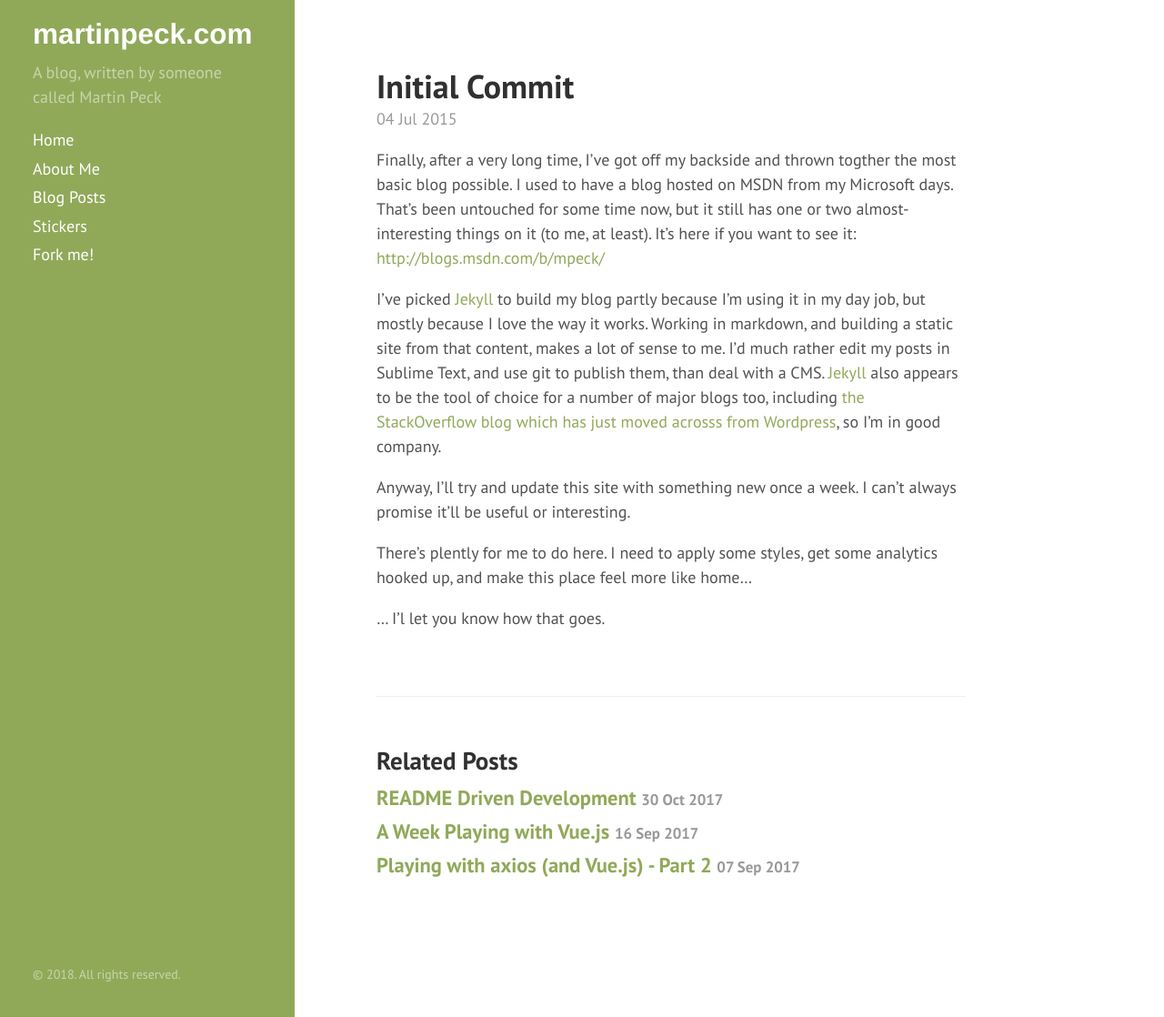
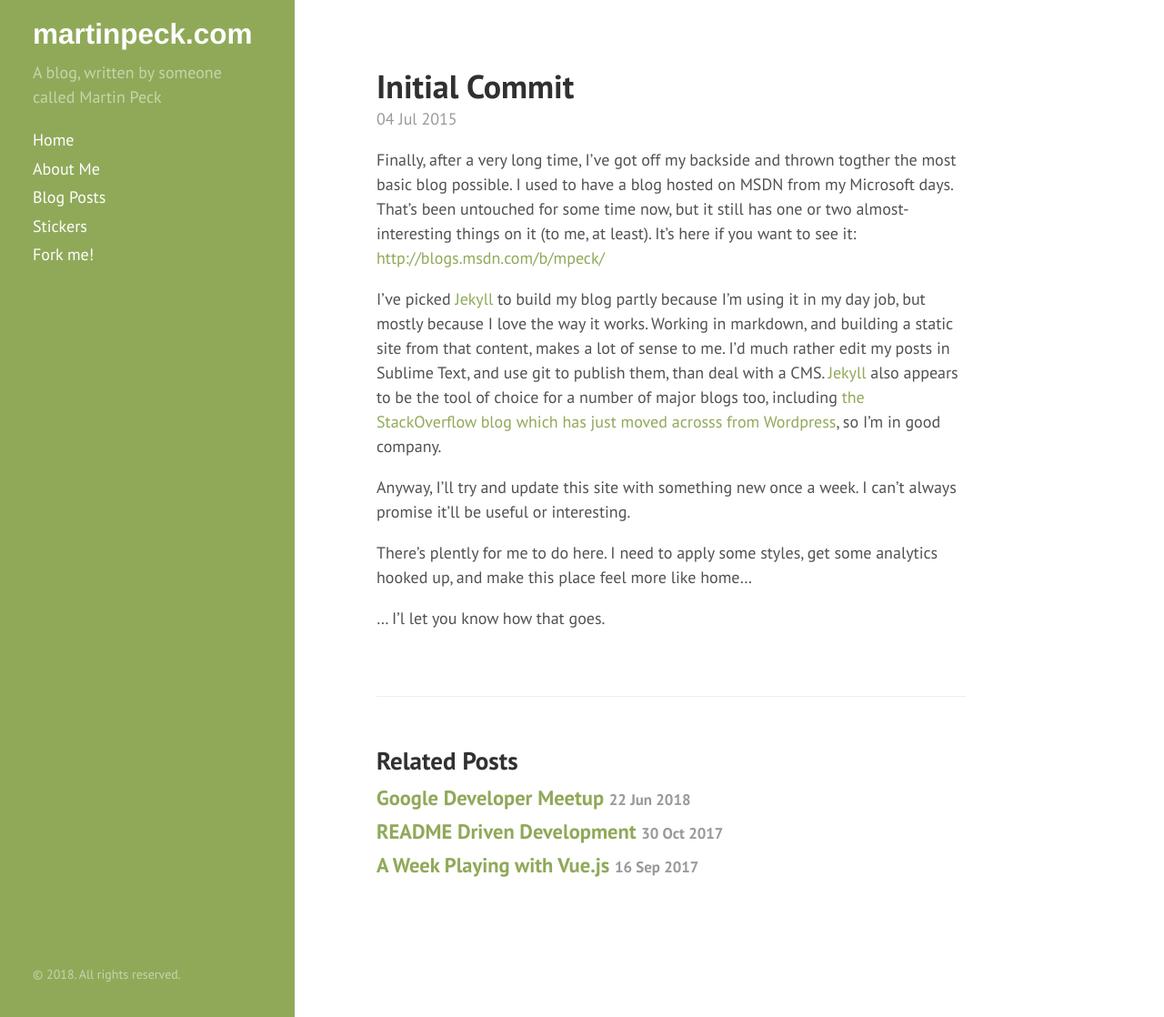
Before and after one commit to martinpeck/martinpeck.github.io, a Jekyll site: the page built from _posts/2015-07-04-initial-commit.markdown, in a window 1280 px wide and 1118 px high. Shown: the whole window at 91% size. Built offline with Jekyll 4.4.1, drawn with Linux system fonts in a browser that asks for light colours.

Commit message:
i don't know how dates work

```diff
--- a/_posts/2018-06-22-google-developer-meetup.markdown
+++ b/_posts/2018-06-22-google-developer-meetup.markdown
@@ -1,7 +1,7 @@
 ---
 layout: post
 title:  "Google Developer Meetup"
-date:   2016-04-02 00:00:00
+date:   2018-06-22 00:00:00
 excerpt: An evening of TensorFlow
 category: blog
 ---
```
